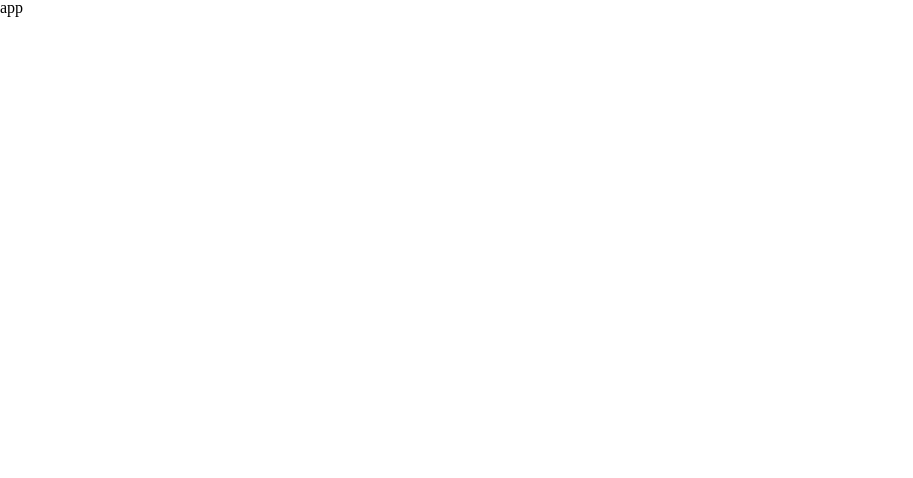
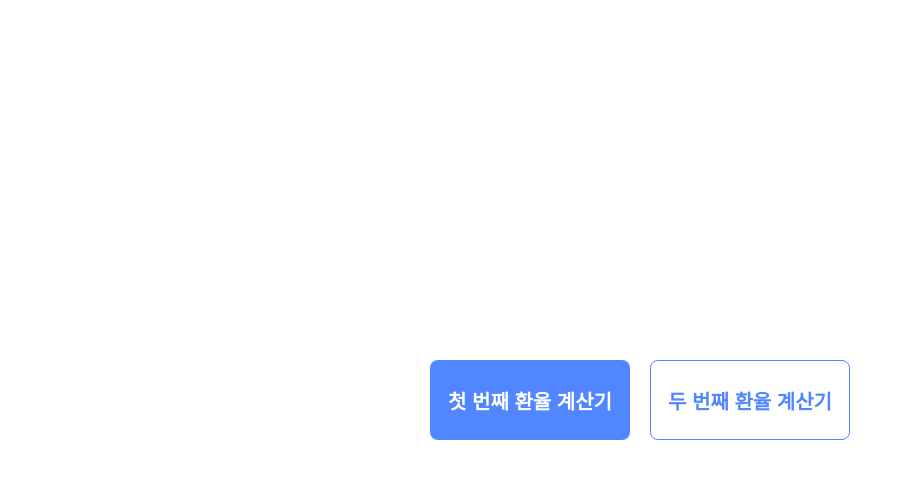
Before and after one commit to yezyvibe/test_react, a React (Create React App) app: page / in a window 1280 px wide. Shown: the top 478 px of the page, without its empty margins (0-913 px from the left). Built offline with nearby package versions, Linux system fonts and the light colour scheme.

Commit message:
feat: 페이지 라우팅, Button 컴포넌트 구현

```diff
--- a/src/App.js
+++ b/src/App.js
@@ -1,11 +1,19 @@
+import { Route, Routes } from "react-router-dom";
 import GlobalStyles from "./GlobalStyles";
+import FirstCalculator from "./pages/FirstCalculator";
+import MainPage from "./pages/MainPage";
+import SecondCalculator from "./pages/SecondCalculator";
 
 function App() {
   return (
-    <div className="App">
+    <>
       <GlobalStyles />
-      app
-    </div>
+      <Routes>
+        <Route path="/" element={<MainPage />} />
+        <Route path="/first" element={<FirstCalculator />} />
+        <Route path="/second" element={<SecondCalculator />} />
+      </Routes>
+    </>
   );
 }
 
--- /dev/null
+++ b/src/components/Button.js
@@ -0,0 +1,37 @@
+import React from "react";
+import styled, { css } from "styled-components";
+
+function Button({ children, variant, ...rest }) {
+  return (
+    <ButtonStyled variant={variant} {...rest}>
+      {children}
+    </ButtonStyled>
+  );
+}
+
+const ButtonStyled = styled.button`
+  width: 200px;
+  height: 80px;
+  font-size: 20px;
+  font-weight: 700;
+  cursor: pointer;
+  border-radius: 8px;
+  ${(props) =>
+    props.variant === "primary"
+      ? css`
+          background-color: #5086ff;
+          border: none;
+          color: white;
+        `
+      : css`
+          background-color: white;
+          border: 1px solid #5086ff;
+          color: #5086ff;
+        `}
+
+  &:first-child {
+    margin-right: 20px;
+  }
+`;
+
+export default Button;
--- a/src/index.js
+++ b/src/index.js
@@ -1,13 +1,16 @@
-import React from 'react';
-import ReactDOM from 'react-dom';
-import App from './App';
-import reportWebVitals from './reportWebVitals';
+import React from "react";
+import ReactDOM from "react-dom";
+import { BrowserRouter } from "react-router-dom";
+import App from "./App";
+import reportWebVitals from "./reportWebVitals";
 
 ReactDOM.render(
   <React.StrictMode>
-    <App />
+    <BrowserRouter>
+      <App />
+    </BrowserRouter>
   </React.StrictMode>,
-  document.getElementById('root')
+  document.getElementById("root")
 );
 
 // If you want to start measuring performance in your app, pass a function
--- /dev/null
+++ b/src/pages/FirstCalculator.js
@@ -0,0 +1,7 @@
+import React from "react";
+
+function FirstCalculator() {
+  return <div>FirstCalculator</div>;
+}
+
+export default FirstCalculator;
--- /dev/null
+++ b/src/pages/MainPage.js
@@ -0,0 +1,28 @@
+import React from "react";
+import { useNavigate } from "react-router-dom";
+import styled from "styled-components";
+import Button from "../components/Button";
+
+function MainPage() {
+  const navigate = useNavigate();
+  return (
+    <MainPageContainer>
+      <Button variant="primary" onClick={() => navigate("/first")}>
+        첫 번째 환율 계산기
+      </Button>
+      <Button variant="secondary" onClick={() => navigate("/second")}>
+        두 번째 환율 계산기
+      </Button>
+    </MainPageContainer>
+  );
+}
+
+const MainPageContainer = styled.div`
+  width: 100%;
+  height: 100%;
+  display: flex;
+  align-items: center;
+  justify-content: center;
+`;
+
+export default MainPage;
--- /dev/null
+++ b/src/pages/SecondCalculator.js
@@ -0,0 +1,7 @@
+import React from "react";
+
+function SecondCalculator() {
+  return <div>SecondCalculator</div>;
+}
+
+export default SecondCalculator;
```
Also changed, not shown: 2 other files (tests, documents, lock files or other folders).
